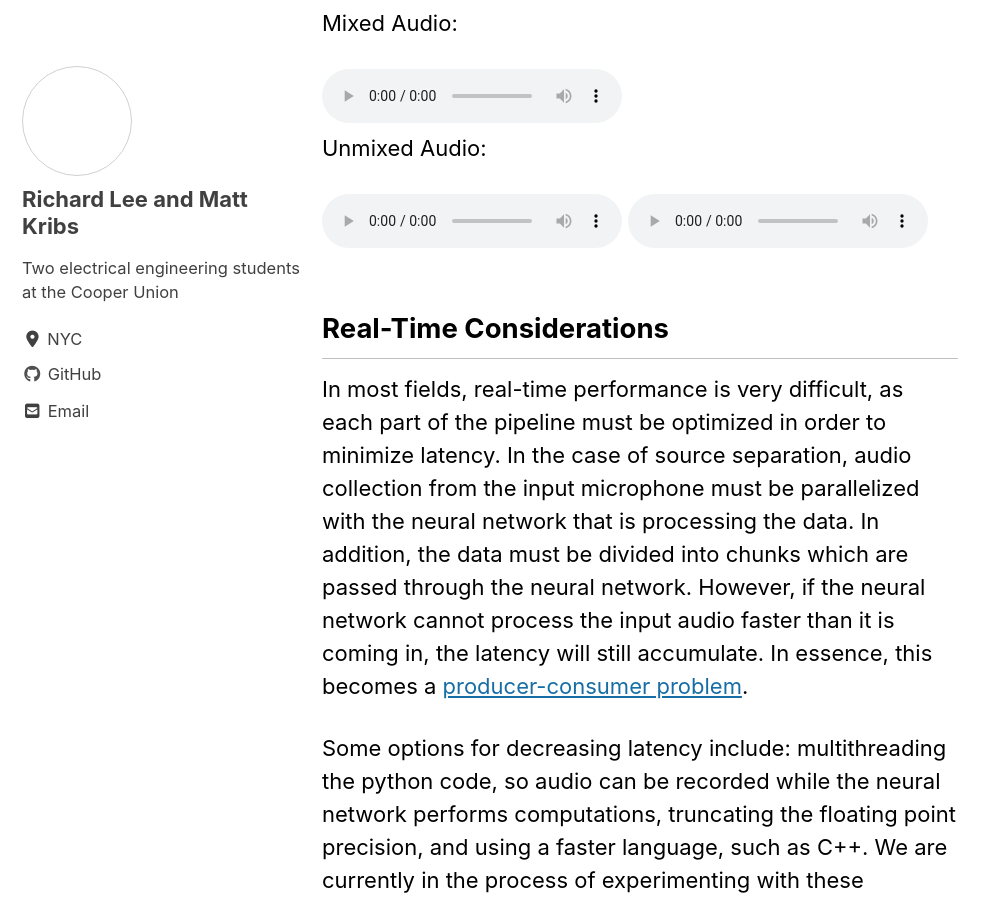
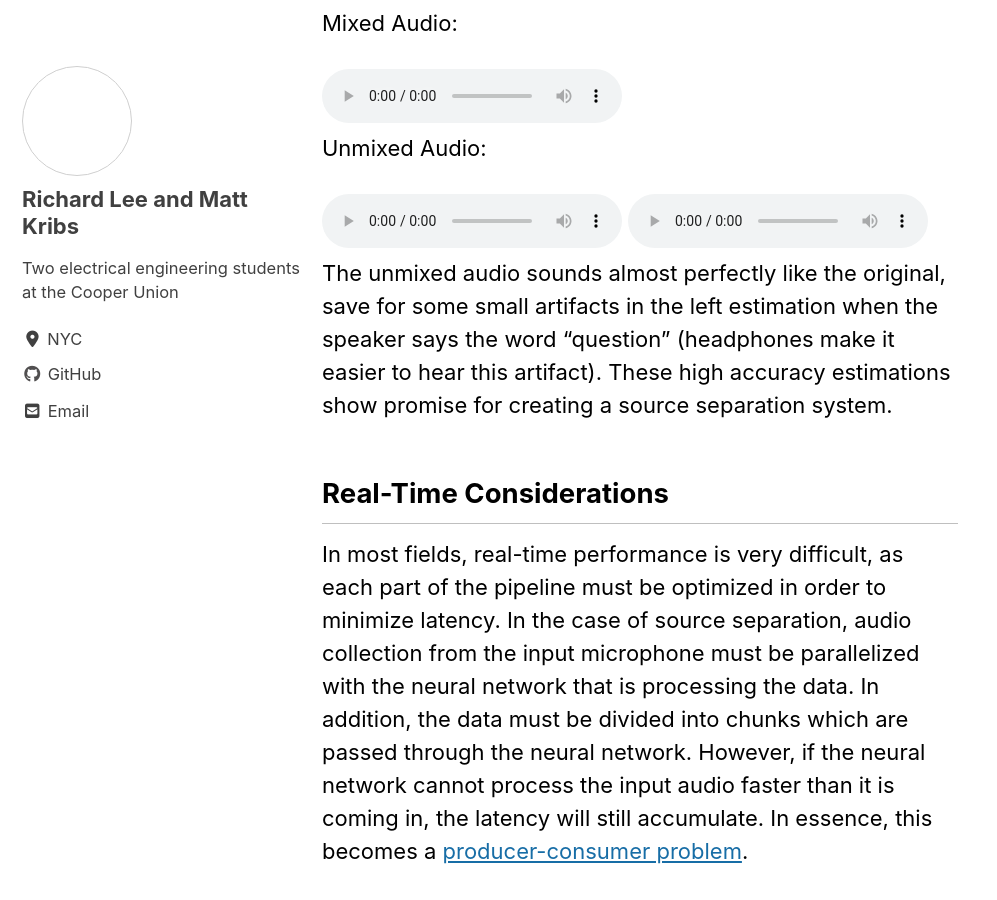
Before and after one commit to ece396-source-separation/ece396-source-separation.github.io, a Jekyll site: the page built from _posts/2021-03-20-project-updates.md, in a window 1280 px wide and 900 px high, scrolled down 3796 px. Shown: the whole window, without its empty margins (0-997 px from the left). Built offline with Jekyll 4.4.1, drawn with Linux system fonts in a browser that asks for light colours; cached includes are drawn as plain includes; nearby versions of some CDN libraries; some of the changed text lies outside the part shown.

Commit message:
Fixed the audio file typo

```diff
--- a/_posts/2021-03-20-project-updates.md
+++ b/_posts/2021-03-20-project-updates.md
@@ -66,7 +66,9 @@ Unmixed Audio:
 <source src="/assets/audio/mixed-sable_est1.wav" type="audio/wav">Your browser does not support the audio element.</audio>
 
 <audio controls>
-<source src="/assets/audio/mixed-sable_est1.wav" type="audio/wav">Your browser does not support the audio element.</audio>
+<source src="/assets/audio/mixed-sable_est2.wav" type="audio/wav">Your browser does not support the audio element.</audio>
+
+The unmixed audio sounds almost perfectly like the original, save for some small artifacts in the left estimation when the speaker says the word "question" (headphones make it easier to hear this artifact). These high accuracy estimations show promise for creating a source separation system.
 
 ## Real-Time Considerations
 
```
